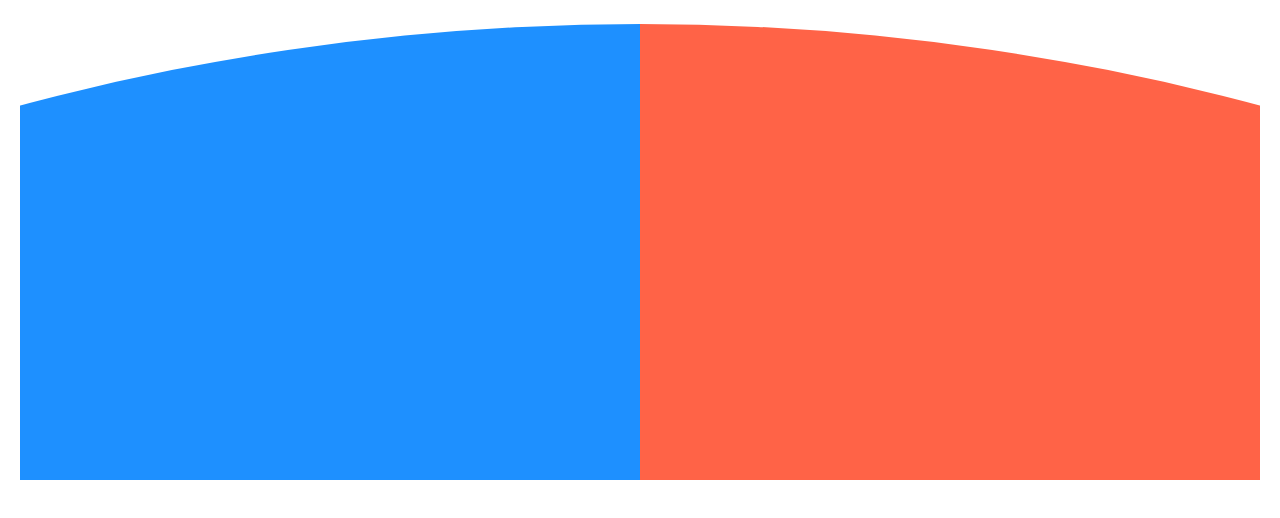
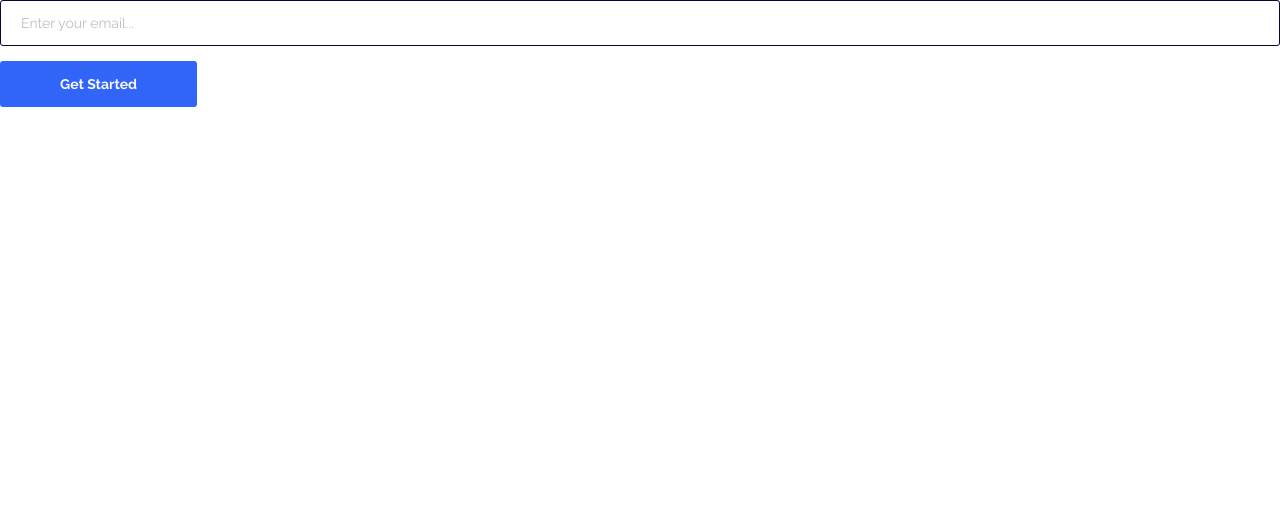
Before and after one commit to vamcyellapu/fylo-landing-page, a plain HTML site: page index.html in a window 1280 px wide. Drawn offline with Linux system fonts and the light colour scheme.

Commit message:
build the input group component

```diff
--- a/index.html
+++ b/index.html
@@ -26,10 +26,11 @@
     <title>Fylo landing page with two column layout</title>
   </head>
   <body>
-    <div class="block grid">
-      <div class="box-1"></div>
-      <div class="box-2"></div>
-    </div>
+    <form action="#" class="input-group input--bottom">
+      <input class="input" type="text" placeholder="Enter your email..." />
+      <span class="input__error">Please check your email</span>
+      <button class="btn btn--primary">Get Started</button>
+    </form>
     <!-- Features Team Sign In All your files in one secure location, accessible
     anywhere. Fylo stores your most important files in one secure location.
     Access them wherever you need, share and collaborate with friends, family,
@@ -44,5 +45,6 @@
     extremely generous. If you have any questions, our support team would be
     happy to help you. Get Started For Free Phone: +1-543-123-4567
     example@fylo.com About Us Jobs Press Blog Contact Us Terms Privacy -->
+    <script src="./script.js"></script>
   </body>
 </html>
--- /dev/null
+++ b/script.js
@@ -0,0 +1,17 @@
+"use strict";
+const btn = document.querySelector(".btn");
+const input = document.querySelector(".input");
+const errormsg = document.querySelector(".input__error");
+const pattern = /^[^ ]+@[^ ]+\.[a-z]{2,3}$/;
+
+console.log(input.value);
+function keyPress() {
+  if (!input.value.match(pattern)) {
+    errormsg.classList.add("display");
+    input.classList.add("display");
+  } else {
+    errormsg.classList.remove("display");
+    input.classList.remove("display");
+  }
+}
+btn.addEventListener("click", keyPress);
--- a/scss/styles.scss
+++ b/scss/styles.scss
@@ -150,13 +150,18 @@ h3 {
   font-weight: 700;
   width: 100%;
   border: none;
-  font-size: 1.4rem;
-  border-radius: 5px;
-  padding: 1.5rem 6rem;
+  font-size: 1.8rem;
+  border-radius: 3px;
+  padding: 2rem 6rem;
   text-align: center;
+  cursor: pointer;
+  white-space: nowrap;
   &--primary {
     background: $color-primary;
     color: $color-bg;
+    &:hover {
+      background-color: lighten($color-primary, $amount: 15%);
+    }
   }
   &--m {
     border-radius: 0;
@@ -167,8 +172,8 @@ h3 {
 @media screen and (min-width: 768px) {
   .btn {
     width: auto;
-    &--m {
-    }
+    font-size: 1.4rem;
+    padding: 1.5rem 6rem;
   }
 }
 
@@ -201,3 +206,54 @@ h3 {
   height: 500px;
   clip-path: circle(300vh at 50% 303vh);
 }
+
+// Input
+.input {
+  padding: 1.8rem 3rem;
+  font-size: 1.8rem;
+  font-family: "Raleway", Arial, Helvetica, sans-serif;
+  border-radius: 5px;
+  border: 1px solid $color-heading;
+  width: 100%;
+  outline: none;
+  &-group {
+    display: flex;
+    gap: 2rem;
+    flex-direction: column;
+    justify-content: center;
+    align-items: center;
+  }
+
+  &::placeholder {
+    color: $color-grey;
+  }
+  &__error {
+    font-size: 1.3rem;
+    display: none;
+    color: darken($color: red, $amount: 5%);
+    align-self: flex-start;
+    margin-top: -1rem;
+  }
+}
+.display {
+  display: block;
+
+  border-color: darken($color: red, $amount: 5%);
+}
+@media screen and (min-width: 768px) {
+  .input {
+    padding: 1.4rem 2rem;
+    font-size: 1.4rem;
+    border-radius: 3px;
+    &-group {
+      flex-direction: row;
+      gap: 1.5rem;
+    }
+    &--bottom {
+      flex-direction: column;
+      .btn {
+        align-self: flex-start;
+      }
+    }
+  }
+}
```
Also changed, not shown: css/styles.css, 2 other files.
